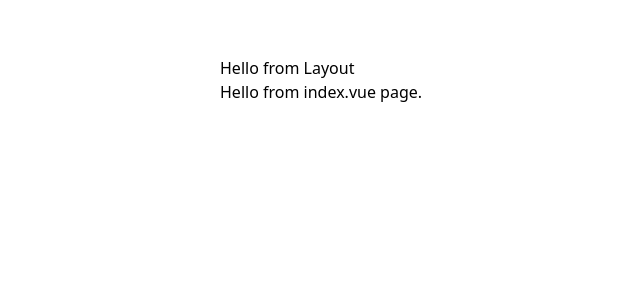
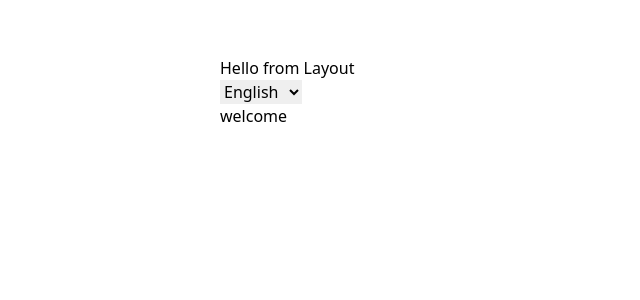
Before and after one commit to PatrikBird/eatseaweed, a Nuxt app: page / in a window 1280 px wide. Shown: the top 300 px of the page, without its empty margins (116-756 px from the left). Built offline with nearby package versions, Linux system fonts and the light colour scheme.

Commit message:
feat: add lang swtich

```diff
--- /dev/null
+++ b/i18n.config.ts
@@ -0,0 +1,9 @@
+import de from '@/lang/de-DE.json'
+import en from '@/lang/en-GB.json'
+import ko from '@/lang/ko-KR.json'
+
+export default defineI18nConfig(() => ({
+  legacy: false,
+  locale: 'en',
+  messages: { de, en, ko },
+}))
--- /dev/null
+++ b/lang/de-DE.json
@@ -0,0 +1,3 @@
+{
+  "welcome": "willkommen"
+}
--- /dev/null
+++ b/lang/en-GB.json
@@ -0,0 +1,3 @@
+{
+  "welcome": "welcome"
+}
--- /dev/null
+++ b/lang/ko-KR.json
@@ -0,0 +1,3 @@
+{
+  "welcome": "환영"
+}
--- a/nuxt.config.ts
+++ b/nuxt.config.ts
@@ -4,6 +4,7 @@ export default defineNuxtConfig({
   modules: [
     '@nuxtjs/critters',
     '@nuxtjs/html-validator',
+    '@nuxtjs/i18n',
     '@nuxtjs/tailwindcss',
     'nuxt-icon',
   ],
@@ -28,4 +29,23 @@ export default defineNuxtConfig({
       },
     },
   },
+  // i18n: {
+  //   locales: [
+  //     {
+  //       code: 'de',
+  //       file: 'de-DE.json',
+  //     },
+  //     {
+  //       code: 'en',
+  //       file: 'en-GB.json',
+  //     },
+  //     {
+  //       code: 'ko',
+  //       file: 'ko-KR.json',
+  //     },
+  //   ],
+  //   lazy: true,
+  //   langDir: 'lang',
+  //   defaultLocale: 'en',
+  // },
 })
--- a/package.json
+++ b/package.json
@@ -3,6 +3,7 @@
   "private": true,
   "packageManager": "pnpm@8.5.1",
   "license": "MIT",
+  "type": "module",
   "scripts": {
     "build": "nuxt build",
     "dev": "nuxt dev",
--- a/pages/index.vue
+++ b/pages/index.vue
@@ -1,5 +1,22 @@
+<script setup lang="ts">
+const { locale } = useI18n()
+</script>
+
 <template>
-  <main>
-    <p>Hello from index.vue page.</p>
-  </main>
+  <div>
+    <form>
+      <select v-model="locale">
+        <option value="de">
+          Deutsch
+        </option>
+        <option value="en">
+          English
+        </option>
+        <option value="ko">
+          한국어
+        </option>
+      </select>
+      <p>{{ $t('welcome') }}</p>
+    </form>
+  </div>
 </template>
```
